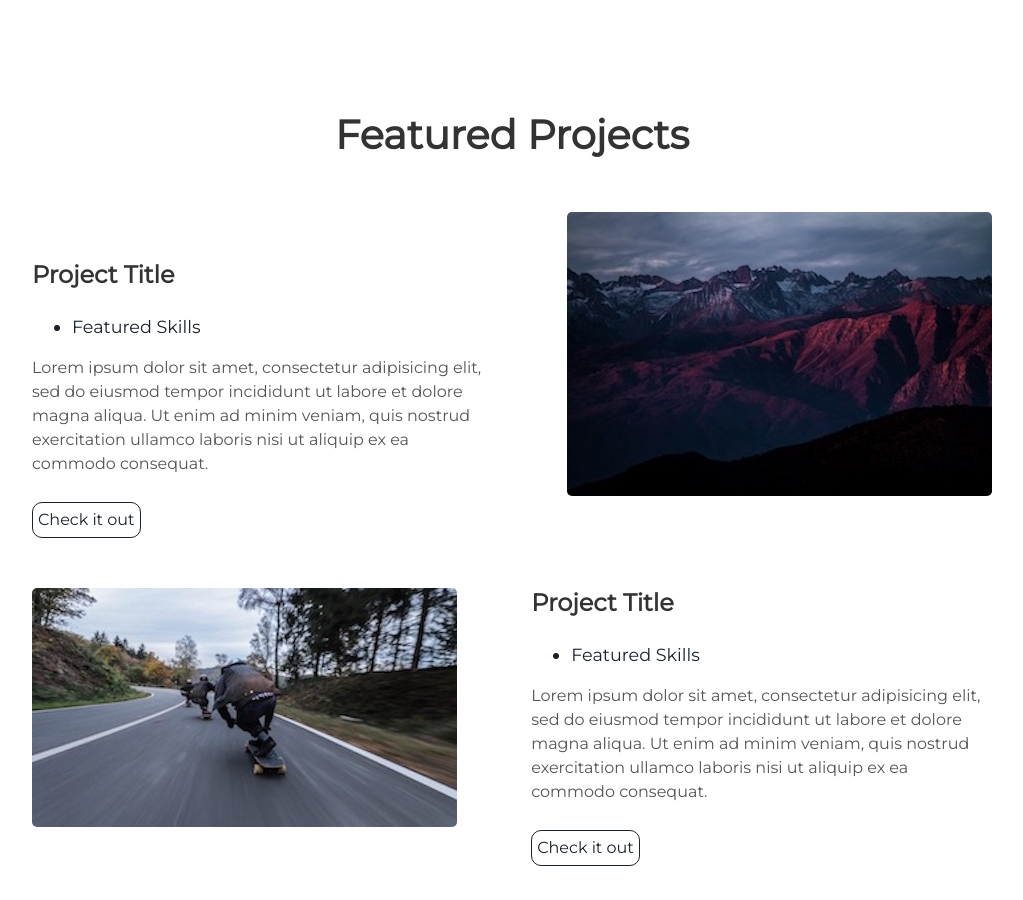
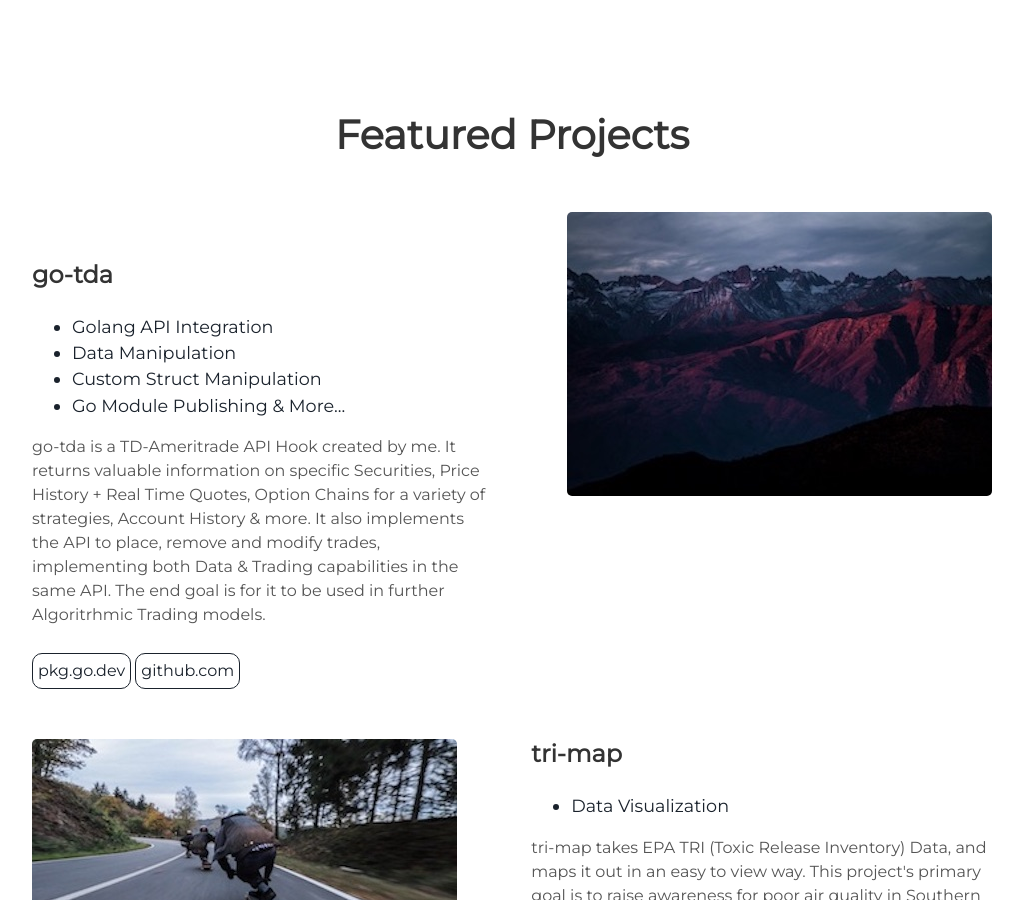
Before and after one commit to samjtro/samjtro.github.io, a Jekyll site: the page built from index.html, in a window 1280 px wide and 900 px high, scrolled down 1511 px. Shown: the whole window, without its empty margins (128-1151 px from the left). Built offline with Jekyll 4.4.1, drawn with Linux system fonts in a browser that asks for light colours; some of the changed text lies outside the part shown.

Commit message:
projects

```diff
--- a/_includes/projects.html
+++ b/_includes/projects.html
@@ -6,12 +6,16 @@
     <img alt="mountains" src="{{ "/assets/img/mountains.jpg" | prepend: site.baseurl }}" />
   </div>
   <div class="contents">
-    <h3> Project Title </h3>
+    <h3> go-tda </h3>
     <ul>
-      <li> Featured Skills</li>
+      <li> Golang API Integration </li>
+      <li> Data Manipulation </li>
+      <li> Custom Struct Manipulation </li>
+      <li> Go Module Publishing & More... </li>
     </ul>
-    <p>Lorem ipsum dolor sit amet, consectetur adipisicing elit, sed do eiusmod tempor incididunt ut labore et dolore magna aliqua. Ut enim ad minim veniam, quis nostrud exercitation ullamco laboris nisi ut aliquip ex ea commodo consequat.</p>
-    <a class="project-link" href="#">Check it out</a>
+    <p>go-tda is a TD-Ameritrade API Hook created by me. It returns valuable information on specific Securities, Price History + Real Time Quotes, Option Chains for a variety of strategies, Account History & more. It also implements the API to place, remove and modify trades, implementing both Data & Trading capabilities in the same API. The end goal is for it to be used in further Algoritrhmic Trading models.</p>
+    <a class="project-link" href="pkg.go.dev/github.com/samjtro/go-tda">pkg.go.dev</a>
+    <a class="project-link" href="github.com/samjtro/go-tda">github.com</a>
   </div>
 </div>
 <div class="user-projects">
@@ -19,11 +23,11 @@
     <img alt="mountains" src="{{ "/assets/img/skate.jpg" | prepend: site.baseurl }}" />
   </div>
   <div class="contents-right">
-    <h3> Project Title </h3>
+    <h3> tri-map </h3>
     <ul>
-      <li> Featured Skills</li>
+      <li> Data Visualization </li>
     </ul>
-    <p>Lorem ipsum dolor sit amet, consectetur adipisicing elit, sed do eiusmod tempor incididunt ut labore et dolore magna aliqua. Ut enim ad minim veniam, quis nostrud exercitation ullamco laboris nisi ut aliquip ex ea commodo consequat.</p>
-    <a class="project-link" href="#">Check it out</a>
+    <p>tri-map takes EPA TRI (Toxic Release Inventory) Data, and maps it out in an easy to view way. This project's primary goal is to raise awareness for poor air quality in Southern California; specifically, in South Los Angeles.</p>
+    <a class="project-link" href="github.com/samjtro/tri-map">github.com</a>
   </div>
 </div>
```
